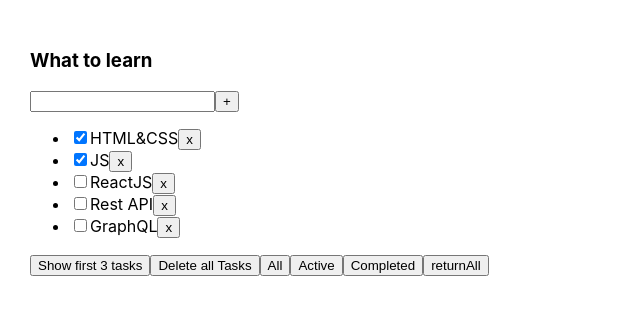
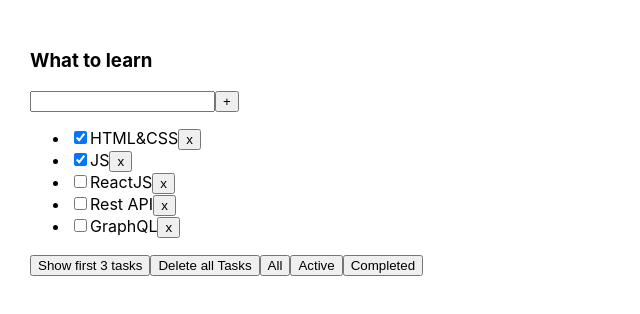
Before and after one commit to LDS196/1-todolist, a React (Create React App) app: page / in a window 1280 px wide. Shown: the top 314 px of the page, without its empty margins (0-640 px from the left). Built offline with nearby package versions, Linux system fonts and the light colour scheme.

Commit message:
refactor component

```diff
--- a/package.json
+++ b/package.json
@@ -10,10 +10,12 @@
     "@types/node": "^16.18.1",
     "@types/react": "^18.0.23",
     "@types/react-dom": "^18.0.7",
+    "@types/uuid": "^9.0.0",
     "react": "^18.2.0",
     "react-dom": "^18.2.0",
     "react-scripts": "5.0.1",
     "typescript": "^4.8.4",
+    "uuid": "^9.0.0",
     "web-vitals": "^2.1.4"
   },
   "scripts": {
--- a/src/App.tsx
+++ b/src/App.tsx
@@ -1,9 +1,10 @@
 import React, {useState} from 'react';
 import './App.css';
 import {Todolist} from './Todolist';
+import {v1} from "uuid";
 
-export type FilterValuesType = "all" | "active" | "completed"|
-    "Delete all Tasks"|'Show first 3 tasks';
+export type FilterValuesType = "all" | "active" | "completed" |
+    "Delete all Tasks" | 'Show first 3 tasks';
 
 //Hi guys!
 //1. Let's create a 'DELETE ALL TASKS' button, and place it above the filter buttons
@@ -29,50 +30,30 @@
 function App() {
 
     let [tasks, setTasks] = useState([
-        {id: 1, title: "HTML&CSS", isDone: true},
-        {id: 2, title: "JS", isDone: true},
-        {id: 3, title: "ReactJS", isDone: false},
-        {id: 4, title: "Rest API", isDone: false},
-        {id: 5, title: "GraphQL", isDone: false},
+        {id: v1(), title: "HTML&CSS", isDone: true},
+        {id: v1(), title: "JS", isDone: true},
+        {id: v1(), title: "ReactJS", isDone: false},
+        {id: v1(), title: "Rest API", isDone: false},
+        {id: v1(), title: "GraphQL", isDone: false},
     ]);
 
-    function removeTask(id: number) {
-        let filteredTasks = tasks.filter(t => t.id != id);
+    function removeTask(id: string) {
+        let filteredTasks = tasks.filter(t => t.id !== id);
         setTasks(filteredTasks);
     }
-    function returnAll(){
-        setTasks([
-            {id: 1, title: "HTML&CSS", isDone: true},
-            {id: 2, title: "JS", isDone: true},
-            {id: 3, title: "ReactJS", isDone: false},
-            {id: 4, title: "Rest API", isDone: false},
-            {id: 5, title: "GraphQL", isDone: false},
-        ]);
 
+    const addTask = (title:string)=>{
+        let newTasks = [{ id: v1(), title: title, isDone: false }, ...tasks]
+        setTasks(newTasks)
     }
-
-
-    // let [filter, setFilter] = useState<FilterValuesType>("all");
-    //
-    // let tasksForTodolist = tasks;
-    //
-    // if (filter === "active") {
-    //     tasksForTodolist = tasks.filter(t => t.isDone === false);
-    // }
-    // if (filter === "completed") {
-    //     tasksForTodolist = tasks.filter(t => t.isDone === true);
-    // }
-    //
-    // function changeFilter(value: FilterValuesType) {
-    //     setFilter(value);
-    // }
-
 return (
     <div className="App">
         <Todolist title="What to learn"
                   tasks={tasks}
                   removeTask={removeTask}
-                      returnAll={returnAll}
+                  addTask={addTask}
+
+
         />
     </div>
 );
--- a/src/Todolist.tsx
+++ b/src/Todolist.tsx
@@ -1,8 +1,8 @@
-import React, {useState} from 'react';
+import React, {ChangeEvent, KeyboardEvent, useState} from 'react';
 import {FilterValuesType} from './App';
 
 type TaskType = {
-    id: number
+    id: string
     title: string
     isDone: boolean
 }
@@ -10,8 +10,8 @@
 type PropsType = {
     title: string
     tasks: Array<TaskType>
-    removeTask: (taskId: number) => void
-    returnAll: ()=> void
+    removeTask: (taskId: string) => void
+    addTask: (title: string) => void
 }
 
 export function Todolist(props: PropsType) {
@@ -25,136 +25,86 @@
     if (filter === "completed") {
         tasksForTodolist = props.tasks.filter(t => t.isDone);
     }
-    if(filter === "Delete all Tasks" ){
-        tasksForTodolist = props.tasks.filter(t => t.id < 0);
+    if (filter === "Delete all Tasks") {
+        tasksForTodolist.length = 0
+        // tasksForTodolist = props.tasks.filter(t => t.id < 0);
     }
-    if(filter === "Show first 3 tasks" ){
-        tasksForTodolist = props.tasks.filter(t => t.id < 4 );
+    if (filter === "Show first 3 tasks") {
+        tasksForTodolist.length = 3;
     }
 
     function changeFilter(value: FilterValuesType) {
         setFilter(value);
     }
-    function deleteAllTasks(value: FilterValuesType){
+
+    function deleteAllTasks(value: FilterValuesType) {
         setFilter(value)
     }
-    function showFirstThreeTasks(value: FilterValuesType){
+
+    function showFirstThreeTasks(value: FilterValuesType) {
         setFilter(value)
+    }
+
+    let [newTaskTitle, setInputTitle] = useState('')
+
+    const onChangeNewTaskHandler = (e: ChangeEvent<HTMLInputElement>) => {
+        setInputTitle(e.currentTarget.value)
+    }
+    const onKeyPressNewTaskHandler = (e: KeyboardEvent<HTMLInputElement>) => {
+        if (e.key === 'Enter') {
+            addTask()
+        }
+    }
+    const addTask = () => {
+        props.addTask(newTaskTitle)
+        setInputTitle('')
     }
     return (
         <div>
             <h3>{props.title}</h3>
             <div>
-            <input/>
-            <button>+</button>
+                <input onKeyPress={onKeyPressNewTaskHandler}
+                       onChange={onChangeNewTaskHandler}
+                       value={newTaskTitle}/>
+                <button onClick={addTask}>+</button>
             </div>
             <ul>
                 {
-                tasksForTodolist.map(t => <li key={t.id}>
+                    tasksForTodolist.map(t => {
+                        const onRemoveHandler = () => props.removeTask(t.id)
+                        return <li key={t.id}>
                             <input type="checkbox" checked={t.isDone}/>
                             <span>{t.title}</span>
-                    <button onClick={() => {
-                        props.removeTask(t.id)
-                    }}>x
+                            <button onClick={onRemoveHandler}>x
                             </button>
-                </li>)
+                        </li>
+                    })
                 }
+
             </ul>
             <div>
-            <button onClick={()=>{showFirstThreeTasks('Show first 3 tasks')}}>Show first 3 tasks</button>
-            <button onClick={()=> {
+                <button onClick={() => {
+                    showFirstThreeTasks('Show first 3 tasks')
+                }}>Show first 3 tasks
+                </button>
+                <button onClick={() => {
                     deleteAllTasks("Delete all Tasks")
-            }}>Delete all Tasks</button>
+                }}>Delete all Tasks
+                </button>
                 <button onClick={() => {
                     changeFilter("all")
-            }}>
-                All
+                }}>All
                 </button>
                 <button onClick={() => {
                     changeFilter("active")
-            }}>
-                Active
+                }}>Active
                 </button>
                 <button onClick={() => {
                     changeFilter("completed")
-            }}>
-                Completed
+                }}>Completed
                 </button>
-            <button onClick={()=>{props.returnAll()}}>returnAll</button>
+
             </div>
         </div>
     )
 }
-
-
-//------------------------------------------------------------------------------------------------
-
-// import React, {useState} from 'react';
-// import {FilterValuesType} from './App';
-//
-// type TaskType = {
-//     id: number
-//     title: string
-//     isDone: boolean
-// }
-//
-// type PropsType = {
-//     title: string
-//     tasks: Array<TaskType>
-//     removeTask: (taskId: number) => void
-//     //changeFilter: (value: FilterValuesType) => void
-//     deleteAllTasks:()=>void
-// }
-//
-// export function Todolist(props: PropsType) {
-//
-//     let [filter, setFilter] = useState<FilterValuesType>("all");
-//
-//     let tasksForTodolist = props.tasks;
-//
-//     if (filter === "three") {
-//         tasksForTodolist = props.tasks.filter(t => t.id<4);
-//     }
-//     if (filter === "active") {
-//         tasksForTodolist = props.tasks.filter(t => t.isDone === false);
-//     }
-//     if (filter === "completed") {
-//         tasksForTodolist = props.tasks.filter(t => t.isDone === true);
-//     }
-//
-//     function changeFilter(value: FilterValuesType) {
-//         setFilter(value);
-//     }
-//
-//     return <div>
-//         <h3>{props.title}</h3>
-//         <div>
-//             <input/>
-//             <button>+</button>
-//         </div>
-//         <ul>
-//             {
-//                 tasksForTodolist.map(t => <li key={t.id}>
-//                     <input type="checkbox" checked={t.isDone}/>
-//                     <span>{t.title}</span>
-//                     <button onClick={ () => { props.removeTask(t.id) } }>x</button>
-//                 </li>)
-//             }
-//         </ul>
-//         <button onClick={()=>props.deleteAllTasks()}>DELETE ALL TASKS</button>
-//         <div>
-//             <button onClick={ () => { changeFilter("three") } }>
-//                 Give me the first three
-//             </button>
-//             <button onClick={ () => { changeFilter("all") } }>
-//                 All
-//             </button>
-//             <button onClick={ () => { changeFilter("active") } }>
-//                 Active
-//             </button>
-//             <button onClick={ () => { changeFilter("completed") } }>
-//                 Completed
-//             </button>
-//         </div>
-//     </div>
-// }
```
Also changed, not shown: 1 other file (tests, documents, lock files or other folders). Lines whose indentation alone changed are shown as unchanged.
